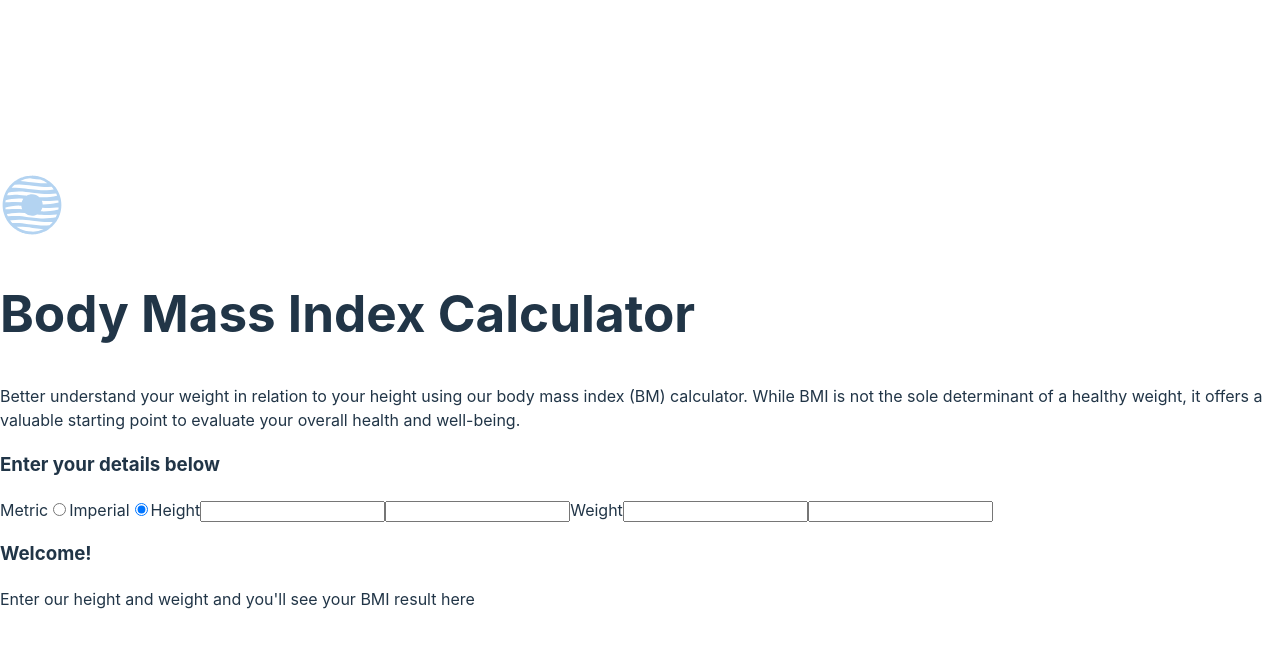
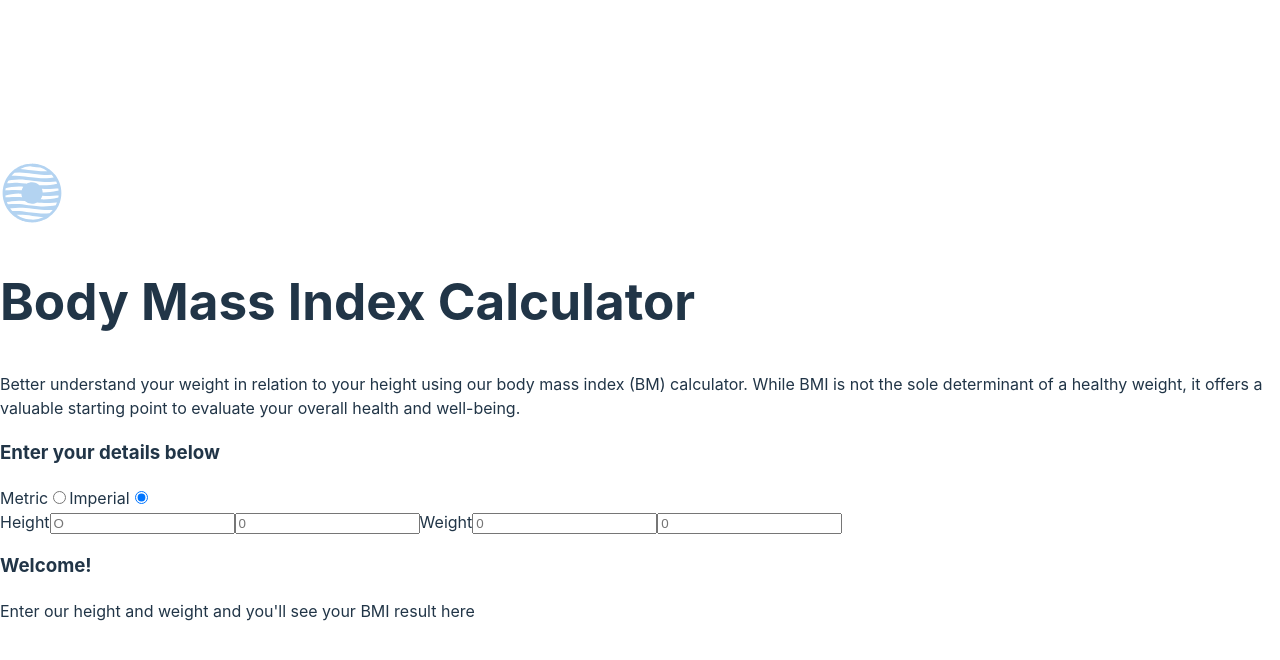
Before and after one commit to KarenDouglas/bmi-calculator, a React (Vite) app in the folder client/: page / in a window 1280 px wide. Both pictures are taken after a click on the radio button "Imperial". Shown: the top 660 px of the page. Built offline with nearby package versions, Linux system fonts and the light colour scheme.

Commit message:
passed test for imperial calculation functionally

```diff
--- a/client/src/components/BmiCalcComponent.jsx
+++ b/client/src/components/BmiCalcComponent.jsx
@@ -19,15 +19,28 @@ function BmiCalcComponent() {
   const IMPERIAL = "IMPERIAL";
   const minHealthyBMI = 18.5;
   const maxHealthyBMI = 24.9;
+  // Metric input Values
   const [heightKgInputValue, setHeightKgInputValue] = useState('');
   const [weightKgInputValue, setWeightKgInputValue] = useState('');
+  //Imperial input Values
+  const [heightFtInputValue, setHeightFtInputValue] = useState('');
+  const [heightInInputValue, setHeightInInputValue] = useState('');
+  const [weightStInputValue, setWeightStInputValue] = useState('');
+  const [weightLbsInputValue, setWeightLbsInputValue] = useState('');
+  // BMI results section variables
   const [resultsHeader, setResultsHeader] = useState('Welcome!');
   const [showResultsInfo, setShowResultsInfo] = useState(false);
   const [bmiResults, setBmiresults] = useState('');
   const [weightClass, setWeightClass] = useState('');
-  const [minHealthyWeight, setMinHealthyWeight] = useState('');
-  const [maxHealthyWeight, setMaxHealthyWeight] = useState('');
-
+  // healthy weight in kg range variablees
+  const [minHealthyWeightKg, setMinHealthyWeightKg] = useState('');
+  const [maxHealthyWeightKg, setMaxHealthyWeightKg] = useState('');
+  // healthy weight range in st and lbs variables
+  const [minHealthyWeightSt, setMinHealthyWeightSt] = useState('');
+  const [maxHealthyWeightSt, setMaxHealthyWeightSt] = useState('');
+  const [healthyMinRangeString, setHealthyMinRangeString] = useState('');
+  const [healthyMaxRangeString, setHealthyMaxRangeString] = useState('');
+  // form measurement state variable
   const [selectedMeasurement, setSelectedMeasurement] = useState(METRIC)
 
   // calculates BMI based on heigh(cm) and weight (kg)
@@ -38,7 +51,14 @@ function BmiCalcComponent() {
       const roundedUpBMI = Math.ceil((bmi.toFixed(2) * 10)) / 10;
       return roundedUpBMI;
   };
-
+  // caculates BMI based on hieght (in) and weight(st)
+  const bmiCalculatorImperial = (heightFt,hieghtIn,weightSt,weightLbs) => {
+    const convertedFtToIn = (heightFt * 12) + hieghtIn
+    const convertedStToLbs = (weightSt * 14)+weightLbs
+    //bmi = (weight_in_lbs /height_in) X 703
+    const bmiRaw = ( convertedStToLbs/Math.pow(convertedFtToIn,2)) *703
+    return bmiRaw.toFixed(1)
+  };
   // determines whether weight if overweight/ underweight or heathly weight
   const getWeightClass = (bmi) => {
     //if bmi is <18.5 || > 24.9 weight class is unhealthy
@@ -52,71 +72,124 @@ function BmiCalcComponent() {
     return;
   };
 
-  // generates the minimum healthy weight range based on hieght and minimun BMI
-  const getMinHealthyWeight = (heightCm) => {
+
+  // generates the minimum healthy weight range based on hieght KG and minimun BMI
+  const getMinHealthyWeightKg = (heightCm) => {
     if(selectedMeasurement === METRIC){
       const heightInMeters = heightCm / 100;
           // Minimum Healthy Weight (kg) = BMI_min * height²
           const results = minHealthyBMI * heightInMeters *heightInMeters;
-          setMinHealthyWeight(`${results.toFixed(1)}kgs`);
+          setHealthyMinRangeString(`${results.toFixed(1)}kgs`)
           return;
 
     }
   };
 
-  const getMaxHealthyWeight = (heightCm) => {
+  // generates the maximum healthy weight range based on hieght KG and maximun BMI
+  const getMaxHealthyWeightKg = (heightCm) => {
 
     if(selectedMeasurement === METRIC){
       const heightInMeters = heightCm / 100;
       // Maximum Healthy Weight (kg) = BMI_max * height²
       const results = maxHealthyBMI * heightInMeters *heightInMeters;
-          setMaxHealthyWeight(`${results.toFixed(1)}kgs`);
+      setHealthyMaxRangeString(`${results.toFixed(1)}kgs`);
       return;
 
     }
-    // generates the maximum healthy weight range based on hieght and maximun BMI
   }
+  // generates the maximum healthy weight range based on hieght in Feet and inches and maximun BMI
+//height_in_inches=(feet×12)+inches
+// min_weight_lbs = 18.5 X (height_in_inches/39.37)^2
+// max_weight_lbs = 24.9 X (height_in_inches/39.37)^2
+// weight_in_stone = (weight_lbs/ 14)
+// weight_remaining_lbs = weight_lbs % 14
+const calculateWeightRangeFtIn = (feet,inches) => {
+
+  const heightInInches = (feet* 12) +inches
+  //calculates min and max weight in pounds
+  // Convert height to meters
+  const minWeightLbs = (minHealthyBMI * Math.pow(heightInInches,2))/703;
+  const maxWeightLbs = (maxHealthyBMI * Math.pow(heightInInches,2)) / 703;
+  console.log({minWeightLbs,maxWeightLbs})
+  // convert weight to stone and pounds
+  const minWeightStone = Math.floor(minWeightLbs/14);
+  const minWeightRemainingLbs = Math.trunc((minWeightLbs % 14).toFixed(1));
+  const maxWeightStone = Math.floor(maxWeightLbs/14);
+  const maxWeightRemainingLbs = Math.trunc((maxWeightLbs % 14).toFixed(1));
+  setHealthyMinRangeString(`${minWeightStone}st ${minWeightRemainingLbs}lbs`)
+  setHealthyMaxRangeString(`${maxWeightStone}st ${maxWeightRemainingLbs}lbs`)
+  return;
+};
+
   // resets form info
   const resetFormValues = () => {
     setHeightKgInputValue('');
     setWeightKgInputValue("");
     setBmiresults("");
     setWeightClass("");
-    setMinHealthyWeight("");
-    setMaxHealthyWeight("");
+    setMinHealthyWeightKg("");
+    setMaxHealthyWeightKg("");
     setResultsHeader("Welcome!");
     setShowResultsInfo(false);
 
   };
+
+  // EVENT HANDLERS FOR METRIC FORM
   // gets height values from user's inputs
   const handleHeightKgChange = (e) => {
-    setHeightKgInputValue(parseFloat(e.target.value))
+    setHeightKgInputValue(parseFloat(e.target.value));
   };
 
   // gets weight values from user's inputs
   const handleWeightKgChange = (e) => {
-    setWeightKgInputValue(parseFloat(e.target.value))
+    setWeightKgInputValue(parseFloat(e.target.value));
+  };
+  // changes form between Metric and Imperial and resets input values
+  const handleMeasurementChange = (state) => {
+    setSelectedMeasurement(state);
+    resetFormValues();
   };
 
-  const handleMeasurementChange = (state) => {
-    console.log(state)
-    setSelectedMeasurement(state)
-    resetFormValues()
-  }
+  //EVENT HANDLERS FOR IMPERIAL FORM
+  // get height in feet value from user's inputs
+  const handleHeightFtChange = (e) => {
+    setHeightFtInputValue(parseFloat(e.target.value));
+  };
+  //gets height in inches from user's inputs
+  const handleHeightInChange = (e) => {
+    setHeightInInputValue(parseFloat(e.target.value));
+  };
 
+  //get weight in stone from user's inputs
+  const handleWeightStChange = (e) => {
+    setWeightStInputValue(parseFloat(e.target.value));
+  };
+  //gets weight in pounds from user's inputs
+  const handleWeightLbsChange = (e) => {
+    setWeightLbsInputValue(parseFloat(e.target.value));
+  };
   // handles the state of the BMI results and info for the BMI calculator form
   useEffect(() => {
     if(heightKgInputValue && weightKgInputValue){
-      const results=  bmiCalculatorMetric(parseFloat(heightKgInputValue), parseFloat(weightKgInputValue))
+      const results=  bmiCalculatorMetric(parseFloat(heightKgInputValue), parseFloat(weightKgInputValue));
 
-      setBmiresults(results)
-      setResultsHeader('Your BMI is...')
+      setBmiresults(results);
+      setResultsHeader('Your BMI is...');
       setShowResultsInfo(true);
       getWeightClass(results)
-      getMaxHealthyWeight(heightKgInputValue);
-      getMinHealthyWeight(heightKgInputValue)
+      getMaxHealthyWeightKg(heightKgInputValue);
+      getMinHealthyWeightKg(heightKgInputValue);
       };
-  },[heightKgInputValue,weightKgInputValue]);
+
+      if(heightFtInputValue && heightInInputValue && weightStInputValue && weightLbsInputValue){
+        const imperialResults = bmiCalculatorImperial(heightFtInputValue, heightInInputValue,weightStInputValue, weightLbsInputValue);
+      setBmiresults(imperialResults);
+      setResultsHeader('Your BMI is...');
+      setShowResultsInfo(true);
+      getWeightClass(imperialResults);
+      calculateWeightRangeFtIn(heightFtInputValue,heightInInputValue);
+      }
+  },[heightKgInputValue,weightKgInputValue,heightFtInputValue,heightInInputValue,weightStInputValue, weightLbsInputValue]);
   // handles metric/imperial toggle state
 
 
@@ -151,30 +224,20 @@ function BmiCalcComponent() {
                 checked= {selectedMeasurement === "IMPERIAL"}
                 onChange={()=> handleMeasurementChange(IMPERIAL)}
                 />
+
+                {/* START OF METRIC FORM */}
+                {selectedMeasurement === METRIC &&
+                <section>
                   <label>Height</label>
-
-                {selectedMeasurement === METRIC &&<input
+                  <input
                   type="number"
                   id="height"
                   placeholder='0'
                   aria-label="height-kg"
                   value={heightKgInputValue}
                   onChange={handleHeightKgChange}
-                />}
-                {selectedMeasurement === IMPERIAL &&
-                <input
-                type="number"
-                aria-label="height-feet"
                   />
-                }
-                {selectedMeasurement === IMPERIAL &&
-                <input
-                type="number"
-                aria-label="height-inch"
-                />
-                }
                   <label htmlFor="weight" >Weight</label>
-                {selectedMeasurement === "METRIC" &&
                   <input
                   type="number"
                   id="weight"
@@ -183,20 +246,46 @@ function BmiCalcComponent() {
                   value={weightKgInputValue}
                   onChange={handleWeightKgChange}
                   />
+                </section>
                 }
+                {/* END OF METRIC FORM */}
+
+                {/* START OF IMPERIAL FORM */}
                 {selectedMeasurement === IMPERIAL &&
+                <section>
+                  <label>Height</label>
+                  <input
+                  type="number"
+                  aria-label="height-feet"
+                  placeholder="O"
+                  value={heightFtInputValue}
+                  onChange={handleHeightFtChange}
+                  />
+                  <input
+                  type="number"
+                  aria-label="height-inch"
+                  placeholder="0"
+                  value={heightInInputValue}
+                  onChange={handleHeightInChange}
+                  />
+                  <label>Weight</label>
                   <input
                   type="number"
                   aria-label="weight-stone"
+                  placeholder="0"
+                  value={weightStInputValue}
+                  onChange={handleWeightStChange}
                   />
-                }
-                {selectedMeasurement === IMPERIAL &&
                 <input
                 type="number"
                 aria-label="weight-pounds"
+                placeholder="0"
+                value={weightLbsInputValue}
+                onChange={handleWeightLbsChange}
                 />
+                </section>
                 }
-
+              {/* END OF IMPERIAL FORM */}
             </form>
             <section>
                 <h3 aria-label="Results header">{resultsHeader}</h3>
@@ -206,8 +295,8 @@ function BmiCalcComponent() {
             {showResultsInfo ? (
               <BmiDescription
               wClass = {weightClass}
-              maxWeight = {maxHealthyWeight}
-              minWeight = {minHealthyWeight}
+              maxWeight = {healthyMaxRangeString}
+              minWeight = {healthyMinRangeString}
               />
             ) : (
 
```
Also changed, not shown: 1 other file (tests, documents, lock files or other folders). Lines whose indentation alone changed are shown as unchanged.
